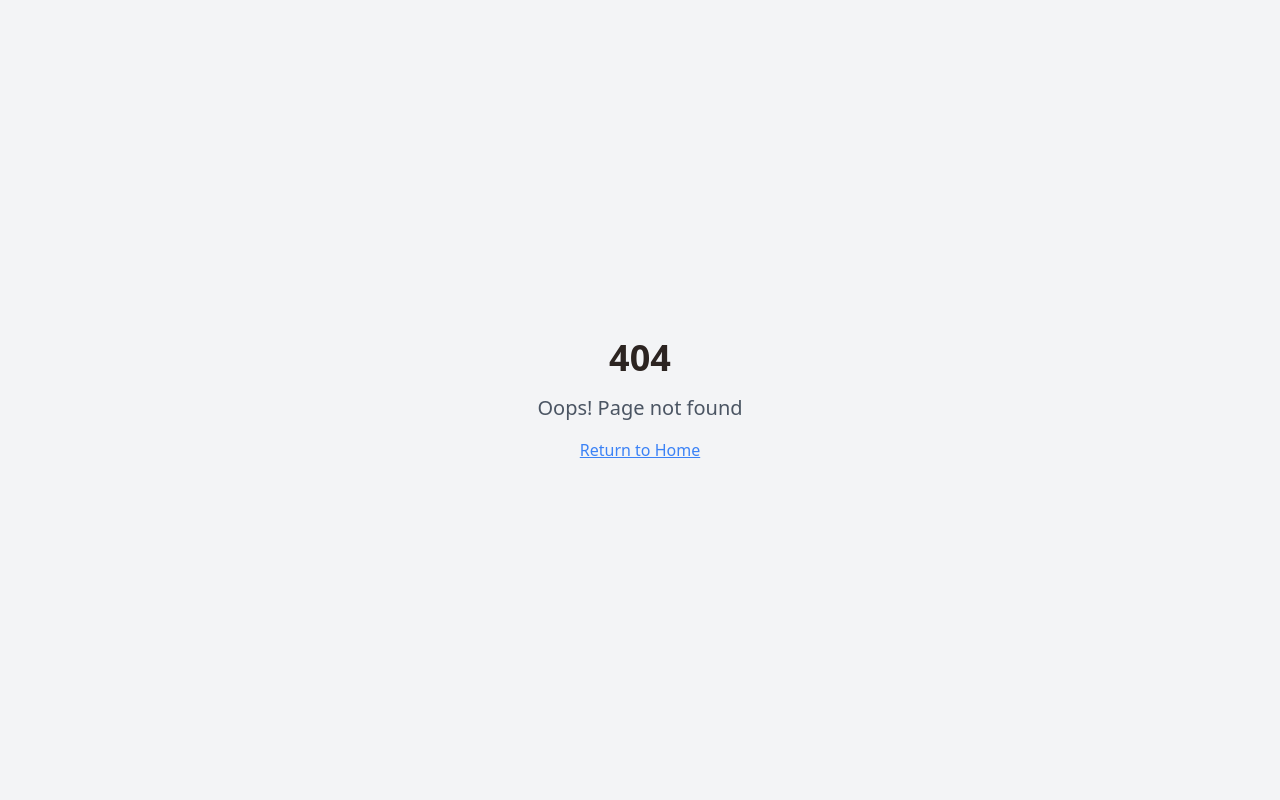
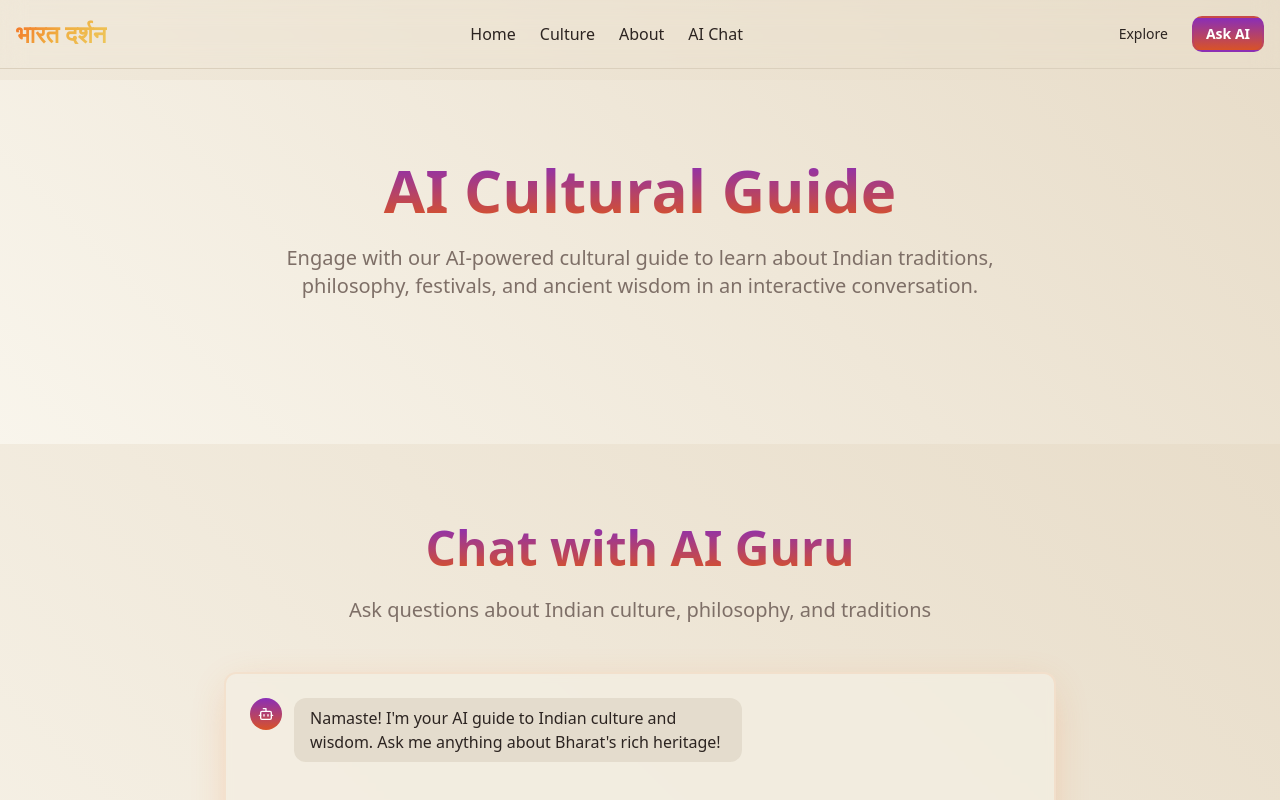
Before and after one commit to muditagrawal2007/bharat-darshan-watcher, a React (Vite) app: page /chat in a window 1280 px wide. Before the commit this address had no page. Shown: the top 800 px of the page. Built offline with nearby package versions, Linux system fonts and the light colour scheme; the HTML template or start-up script is replaced by a standard one.

Commit message:
Refactor sections into pages

```diff
--- a/src/App.tsx
+++ b/src/App.tsx
@@ -3,7 +3,10 @@ import { Toaster as Sonner } from "@/components/ui/sonner";
 import { TooltipProvider } from "@/components/ui/tooltip";
 import { QueryClient, QueryClientProvider } from "@tanstack/react-query";
 import { BrowserRouter, Routes, Route } from "react-router-dom";
-import Index from "./pages/Index";
+import Home from "./pages/Home";
+import Culture from "./pages/Culture";
+import Chat from "./pages/Chat";
+import About from "./pages/About";
 import NotFound from "./pages/NotFound";
 
 const queryClient = new QueryClient();
@@ -16,7 +19,10 @@ const App = () => (
         <Sonner />
         <BrowserRouter>
           <Routes>
-            <Route path="/" element={<Index />} />
+            <Route path="/" element={<Home />} />
+            <Route path="/culture" element={<Culture />} />
+            <Route path="/chat" element={<Chat />} />
+            <Route path="/about" element={<About />} />
             {/* ADD ALL CUSTOM ROUTES ABOVE THE CATCH-ALL "*" ROUTE */}
             <Route path="*" element={<NotFound />} />
           </Routes>
--- a/src/components/Header.tsx
+++ b/src/components/Header.tsx
@@ -1,37 +1,44 @@
 import { Button } from "@/components/ui/button";
+import { Link } from "react-router-dom";
 
 const Header = () => {
   return (
     <header className="fixed top-0 left-0 right-0 z-50 bg-gradient-warm/80 backdrop-blur-md border-b border-border">
       <div className="container mx-auto px-4 py-4 flex items-center justify-between">
         <div className="flex items-center space-x-2">
-          <h1 className="text-2xl font-bold bg-gradient-hero bg-clip-text text-transparent">
-            भारत
+          <Link to="/">
+            <h1 className="text-2xl font-bold bg-gradient-hero bg-clip-text text-transparent cursor-pointer hover:opacity-80 transition-opacity">
+              भारत दर्शन
             </h1>
+          </Link>
         </div>
 
         <nav className="hidden md:flex items-center space-x-6">
-          <a href="#explore" className="text-foreground hover:text-primary transition-colors">
-            Explore
-          </a>
-          <a href="#culture" className="text-foreground hover:text-primary transition-colors">
+          <Link to="/" className="text-foreground hover:text-primary transition-colors">
+            Home
+          </Link>
+          <Link to="/culture" className="text-foreground hover:text-primary transition-colors">
             Culture
-          </a>
-          <a href="#wisdom" className="text-foreground hover:text-primary transition-colors">
-            Wisdom
-          </a>
-          <a href="#chat" className="text-foreground hover:text-primary transition-colors">
+          </Link>
+          <Link to="/about" className="text-foreground hover:text-primary transition-colors">
+            About
+          </Link>
+          <Link to="/chat" className="text-foreground hover:text-primary transition-colors">
             AI Chat
-          </a>
+          </Link>
         </nav>
 
         <div className="flex items-center space-x-3">
+          <Link to="/culture">
             <Button variant="ghost" size="sm">
               Explore
             </Button>
+          </Link>
+          <Link to="/chat">
             <Button variant="cultural" size="sm">
               Ask AI
             </Button>
+          </Link>
         </div>
       </div>
     </header>
--- /dev/null
+++ b/src/pages/About.tsx
@@ -0,0 +1,107 @@
+import Header from "@/components/Header";
+import { Card } from "@/components/ui/card";
+import { Book, Heart, Globe, Star } from "lucide-react";
+
+const About = () => {
+  return (
+    <div className="min-h-screen">
+      <Header />
+      <main className="pt-20">
+        <div className="py-20 px-4 bg-gradient-warm">
+          <div className="container mx-auto text-center mb-16">
+            <h1 className="text-5xl md:text-6xl font-bold mb-6 bg-gradient-cultural bg-clip-text text-transparent">
+              About Bharat Darshan
+            </h1>
+            <p className="text-xl text-muted-foreground max-w-3xl mx-auto">
+              Bharat Darshan is your gateway to understanding and experiencing the profound
+              wisdom and vibrant culture of India through modern technology.
+            </p>
+          </div>
+        </div>
+
+        <section className="py-20 px-4">
+          <div className="container mx-auto max-w-4xl">
+            <div className="grid grid-cols-1 md:grid-cols-2 gap-8 mb-16">
+              <Card className="p-8 bg-card/80 backdrop-blur-sm border-2 border-primary/10 shadow-warm">
+                <div className="flex items-center mb-4">
+                  <Book className="h-8 w-8 text-primary mr-3" />
+                  <h3 className="text-2xl font-bold">Ancient Wisdom</h3>
+                </div>
+                <p className="text-muted-foreground">
+                  Explore thousands of years of philosophical insights from the Vedas,
+                  Upanishads, and great epics that continue to guide humanity.
+                </p>
+              </Card>
+
+              <Card className="p-8 bg-card/80 backdrop-blur-sm border-2 border-primary/10 shadow-warm">
+                <div className="flex items-center mb-4">
+                  <Heart className="h-8 w-8 text-primary mr-3" />
+                  <h3 className="text-2xl font-bold">Living Culture</h3>
+                </div>
+                <p className="text-muted-foreground">
+                  Experience the vibrant festivals, classical arts, and traditions
+                  that make Indian culture uniquely beautiful and diverse.
+                </p>
+              </Card>
+
+              <Card className="p-8 bg-card/80 backdrop-blur-sm border-2 border-primary/10 shadow-warm">
+                <div className="flex items-center mb-4">
+                  <Globe className="h-8 w-8 text-primary mr-3" />
+                  <h3 className="text-2xl font-bold">Universal Values</h3>
+                </div>
+                <p className="text-muted-foreground">
+                  Discover how India's philosophy of "Vasudhaiva Kutumbakam"
+                  (the world is one family) promotes global harmony and understanding.
+                </p>
+              </Card>
+
+              <Card className="p-8 bg-card/80 backdrop-blur-sm border-2 border-primary/10 shadow-warm">
+                <div className="flex items-center mb-4">
+                  <Star className="h-8 w-8 text-primary mr-3" />
+                  <h3 className="text-2xl font-bold">AI-Powered Learning</h3>
+                </div>
+                <p className="text-muted-foreground">
+                  Learn through interactive conversations with our AI cultural guide,
+                  making ancient wisdom accessible to modern minds.
+                </p>
+              </Card>
+            </div>
+
+            <div className="text-center">
+              <h2 className="text-3xl font-bold mb-6 bg-gradient-cultural bg-clip-text text-transparent">
+                Our Mission
+              </h2>
+              <p className="text-lg text-muted-foreground max-w-2xl mx-auto mb-8">
+                To bridge the gap between India's ancient wisdom and modern understanding,
+                making the profound insights of Bharatiya culture accessible to everyone
+                through technology and authentic storytelling.
+              </p>
+              <div className="text-2xl font-bold text-primary">
+                "सर्वे भवन्तु सुखिनः सर्वे सन्तु निरामयाः"
+              </div>
+              <p className="text-muted-foreground mt-2">
+                May all beings be happy, may all beings be free from disease
+              </p>
+            </div>
+          </div>
+        </section>
+      </main>
+
+      <footer className="bg-gradient-cultural text-white py-12">
+        <div className="container mx-auto px-4 text-center">
+          <h3 className="text-2xl font-bold mb-4 bg-gradient-to-r from-white to-accent bg-clip-text text-transparent">
+            भारत दर्शन
+          </h3>
+          <p className="text-white/80 mb-6 max-w-md mx-auto">
+            Connecting you with the timeless wisdom and vibrant culture of India
+          </p>
+          <div className="text-white/60 text-sm">
+            <p>"वसुधैव कुटुम्बकम्" - The world is one family</p>
+          </div>
+        </div>
+      </footer>
+    </div>
+  );
+};
+
+export default About;
--- /dev/null
+++ b/src/pages/Chat.tsx
@@ -0,0 +1,40 @@
+import Header from "@/components/Header";
+import AIChat from "@/components/AIChat";
+
+const Chat = () => {
+  return (
+    <div className="min-h-screen">
+      <Header />
+      <main className="pt-20">
+        <div className="py-20 px-4 bg-gradient-warm">
+          <div className="container mx-auto text-center mb-16">
+            <h1 className="text-5xl md:text-6xl font-bold mb-6 bg-gradient-cultural bg-clip-text text-transparent">
+              AI Cultural Guide
+            </h1>
+            <p className="text-xl text-muted-foreground max-w-3xl mx-auto">
+              Engage with our AI-powered cultural guide to learn about Indian traditions,
+              philosophy, festivals, and ancient wisdom in an interactive conversation.
+            </p>
+          </div>
+        </div>
+        <AIChat />
+      </main>
+
+      <footer className="bg-gradient-cultural text-white py-12">
+        <div className="container mx-auto px-4 text-center">
+          <h3 className="text-2xl font-bold mb-4 bg-gradient-to-r from-white to-accent bg-clip-text text-transparent">
+            भारत दर्शन
+          </h3>
+          <p className="text-white/80 mb-6 max-w-md mx-auto">
+            Connecting you with the timeless wisdom and vibrant culture of India
+          </p>
+          <div className="text-white/60 text-sm">
+            <p>"वसुधैव कुटुम्बकम्" - The world is one family</p>
+          </div>
+        </div>
+      </footer>
+    </div>
+  );
+};
+
+export default Chat;
--- /dev/null
+++ b/src/pages/Culture.tsx
@@ -0,0 +1,40 @@
+import Header from "@/components/Header";
+import CulturalFeatures from "@/components/CulturalFeatures";
+
+const Culture = () => {
+  return (
+    <div className="min-h-screen">
+      <Header />
+      <main className="pt-20">
+        <div className="py-20 px-4 bg-gradient-warm">
+          <div className="container mx-auto text-center mb-16">
+            <h1 className="text-5xl md:text-6xl font-bold mb-6 bg-gradient-cultural bg-clip-text text-transparent">
+              Indian Culture & Heritage
+            </h1>
+            <p className="text-xl text-muted-foreground max-w-3xl mx-auto">
+              Explore the rich tapestry of Indian civilization - from ancient scriptures and philosophy
+              to vibrant festivals and classical arts that have flourished for millennia.
+            </p>
+          </div>
+        </div>
+        <CulturalFeatures />
+      </main>
+
+      <footer className="bg-gradient-cultural text-white py-12">
+        <div className="container mx-auto px-4 text-center">
+          <h3 className="text-2xl font-bold mb-4 bg-gradient-to-r from-white to-accent bg-clip-text text-transparent">
+            भारत दर्शन
+          </h3>
+          <p className="text-white/80 mb-6 max-w-md mx-auto">
+            Connecting you with the timeless wisdom and vibrant culture of India
+          </p>
+          <div className="text-white/60 text-sm">
+            <p>"वसुधैव कुटुम्बकम्" - The world is one family</p>
+          </div>
+        </div>
+      </footer>
+    </div>
+  );
+};
+
+export default Culture;
--- /dev/null
+++ b/src/pages/Home.tsx
@@ -0,0 +1,29 @@
+import Header from "@/components/Header";
+import Hero from "@/components/Hero";
+
+const Home = () => {
+  return (
+    <div className="min-h-screen">
+      <Header />
+      <main>
+        <Hero />
+      </main>
+
+      <footer className="bg-gradient-cultural text-white py-12">
+        <div className="container mx-auto px-4 text-center">
+          <h3 className="text-2xl font-bold mb-4 bg-gradient-to-r from-white to-accent bg-clip-text text-transparent">
+            भारत दर्शन
+          </h3>
+          <p className="text-white/80 mb-6 max-w-md mx-auto">
+            Connecting you with the timeless wisdom and vibrant culture of India
+          </p>
+          <div className="text-white/60 text-sm">
+            <p>"वसुधैव कुटुम्बकम्" - The world is one family</p>
+          </div>
+        </div>
+      </footer>
+    </div>
+  );
+};
+
+export default Home;
```
Lines whose indentation alone changed are shown as unchanged.
